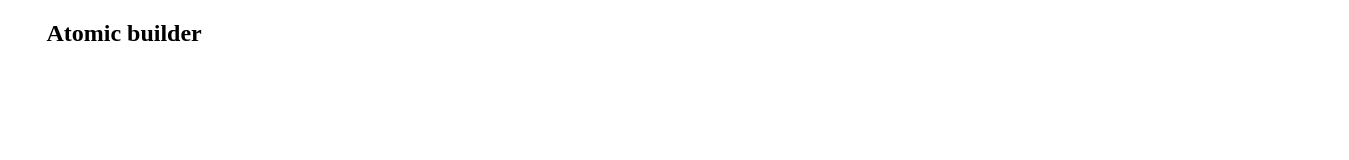
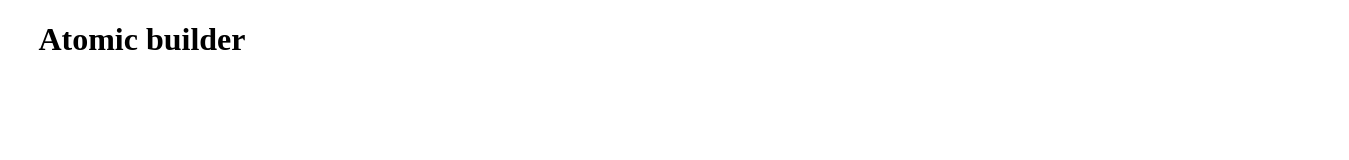
Before and after one commit to jonathanlevaillant/atomic-builder, a website: page demo/index.html in a window 1280 px wide. Shown: the whole page, 1349 px wide, since content can reach past the window. Drawn offline with nearby package versions, Linux system fonts and the light colour scheme; files that its build step writes are made by us from their sources.

Commit message:
add reset/normalize styles

```diff
--- a/src/main.scss
+++ b/src/main.scss
@@ -11,7 +11,8 @@
 @import 'tools/mixins';
 
 // Generic : Reset and/or normalize styles, box-sizing definition, etc.
-
+@import '../node_modules/normalize.css/normalize';
+@import 'generic/box-sizing';
 
 // Elements : Styling for bare HTML elements (like h1, a, etc.)
 @import 'elements/root';
```
